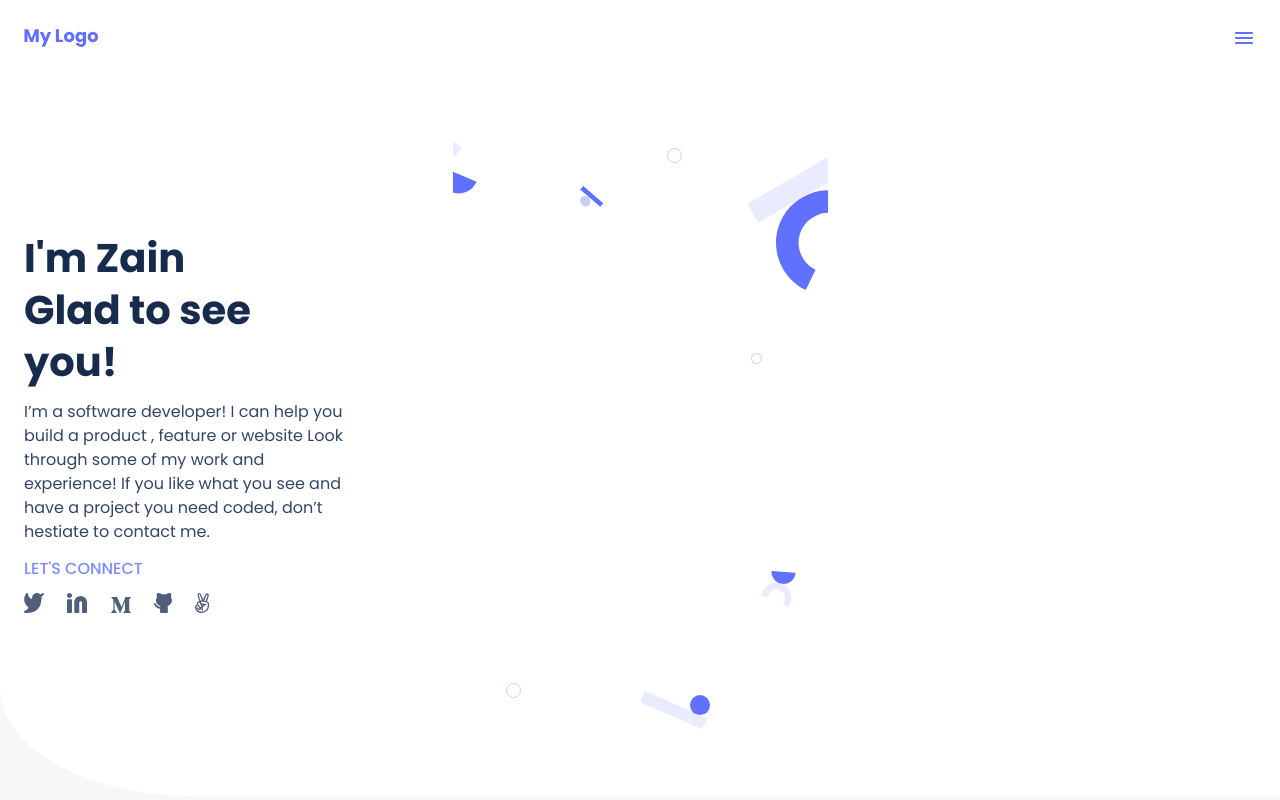
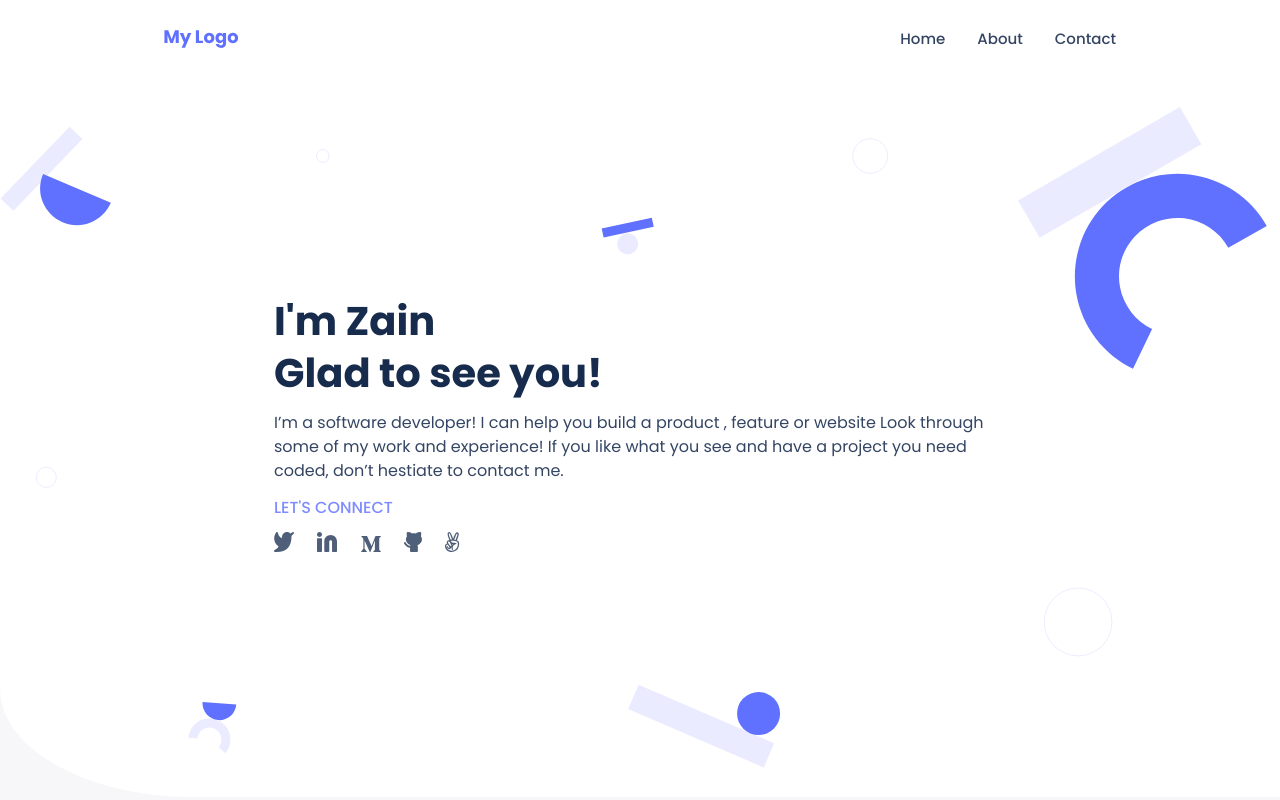
Before and after one commit to zainsadaqat/portfolio, a website: page index.html in a window 1280 px wide. Shown: the top 800 px of the page. Drawn offline with Linux system fonts and the light colour scheme.

Commit message:
Develop header, hero-section and work-section for portfolio's desktop version

```diff
--- a/index.html
+++ b/index.html
@@ -14,13 +14,31 @@
     <title>Portfolio</title>
   </head>
   <body>
-    <header class="header">
-      <img src="/images/logo.svg" alt="Logo" />
-      <img src="/images/menu-icon.svg" alt="Menu Icon" />
+    <header class="bg-white">
+      <!-- Mobile Version -->
+      <nav class="mobile-header">
+        <ul class="mobile-header-items">
+          <li><img src="/images/logo.svg" alt="Logo" /></li>
+          <li><img src="/images/menu-icon.svg" alt="Menu Icon" /></li>
+        </ul>
+      </nav>
+      <!-- Desktop Version -->
+      <nav class="container desktop-header">
+        <img src="/images/logo.svg" alt="Logo" />
+        <ul class="desktop-header-items">
+          <li><a href="#">Home</a></li>
+          <li><a href="#">About</a></li>
+          <li><a href="#">Contact</a></li>
+        </ul>
+      </nav>
     </header>
+
     <main class="hero-section">
-      <section>
-        <h2 class="hero-heading">I'm Zain Glad to see you!</h2>
+      <section class="hero-container">
+        <h2 class="hero-heading">
+          I'm Zain <br />
+          Glad to see you!
+        </h2>
         <p class="hero-paragraph">
           I’m a software developer! I can help you build a product , feature or
           website Look through some of my work and experience! If you like what
--- a/style.css
+++ b/style.css
@@ -11,17 +11,23 @@ body {
   font-family: poppins, sans-serif;
 }
 
-.header {
+.bg-white {
   background-color: white;
-  display: flex;
-  justify-content: space-between;
-  align-items: center;
+}
+
+.mobile-header {
+  background-color: white;
   padding: 26px 24px;
 }
 
-.container {
-  max-width: 1050px;
-  margin: 0 auto;
+.mobile-header-items {
+  display: flex;
+  align-items: center;
+  justify-content: space-between;
+}
+
+.desktop-header {
+  display: none;
 }
 
 .hero-section,
@@ -30,6 +36,7 @@ body {
   background-image: url("/images/hero-background-image.svg");
   background-position: center;
   background-repeat: no-repeat;
+  background-size: contain;
   min-height: 90vh;
   border: none;
   border-bottom-left-radius: 15%;
@@ -324,3 +331,76 @@ body {
   font-size: 15px;
   margin-left: 16px;
 }
+
+@media (min-width: 762px) {
+  .mobile-header {
+    display: none;
+  }
+
+  .container {
+    max-width: 1000px;
+    margin: 0 auto;
+  }
+
+  .desktop-header {
+    background-color: white;
+    padding: 26px 24px;
+    display: flex;
+    align-items: center;
+    justify-content: space-between;
+  }
+
+  .desktop-header-items {
+    display: flex;
+    align-items: center;
+  }
+
+  .desktop-header-items > li > a {
+    font-size: 15px;
+    font-style: normal;
+    font-weight: 500;
+    line-height: 20px;
+    letter-spacing: 0em;
+    text-align: center;
+    margin-left: 32px;
+    color: #344563;
+  }
+
+  .hero-section {
+    background-image: url(/images/desktop-background.svg);
+    background-size: contain;
+    background-position: center;
+    background-repeat: no-repeat;
+    display: flex;
+    align-items: center;
+    justify-content: center;
+  }
+
+  .hero-heading {
+    max-width: 380px;
+  }
+
+  .hero-paragraph {
+    max-width: 780px;
+  }
+
+  .work-card {
+    display: flex;
+    align-items: flex-start;
+    justify-content: center;
+  }
+
+  .work-card > * {
+    flex: 1 1 50%;
+    padding: 8px 10px;
+  }
+
+  .work-card:nth-child(2n) {
+    flex-direction: row-reverse;
+  }
+
+  .work-card-image > img {
+    width: 100%;
+    height: 100%;
+  }
+}
```
Also changed, not shown: images/desktop-background.svg (added).
